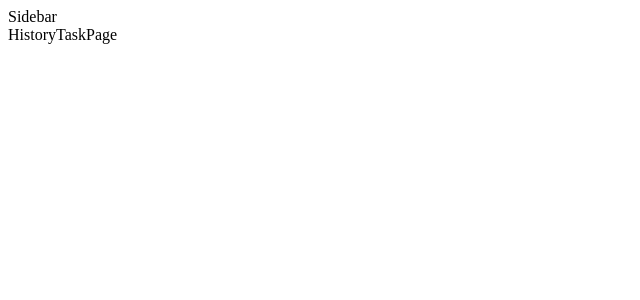
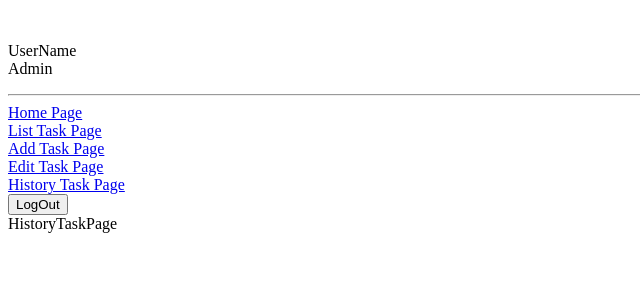
Before and after one commit to Sayumidealwis/sample-page-frontend, a React (Create React App) app: page /taskhistory in a window 1280 px wide. Shown: the top 300 px of the page, without its empty margins (0-640 px from the left). Built offline with nearby package versions, Linux system fonts and the light colour scheme.

Commit message:
Sidebar routes added

```diff
--- a/src/Components/Sidebar.jsx
+++ b/src/Components/Sidebar.jsx
@@ -3,7 +3,60 @@ import '../Styles/Sidebar.css'
 import { Link } from 'react-router-dom'
 
 const Sidebar = () => {
-  return <div>Sidebar</div>
+  const menuItems = [
+    {
+      path: '/',
+      name: 'Home Page',
+    },
+
+    {
+      path: '/tasklist',
+      name: 'List Task Page',
+    },
+
+    /*{
+      path: '/taskview',
+      name: 'View Task Page',
+    },*/
+
+    {
+      path: '/taskadd',
+      name: 'Add Task Page',
+    },
+
+    {
+      path: '/taskedit',
+      name: 'Edit Task Page',
+    },
+
+    {
+      path: '/taskhistory',
+      name: 'History Task Page',
+    },
+  ]
+  return (
+    <div>
+      <div>
+        <img src="" alt="" />
+      </div>
+      <div>
+        <p>
+          UserName
+          <br />
+          Admin
+        </p>
+        <hr />
+      </div>
+      <div>
+        {menuItems.map((items, index) => (
+          <Link to={items.path} key={index}>
+            <div>{items.name}</div>
+          </Link>
+        ))}
+        <button>LogOut</button>
+      </div>
+    </div>
+  )
 }
 
 export default Sidebar
```
